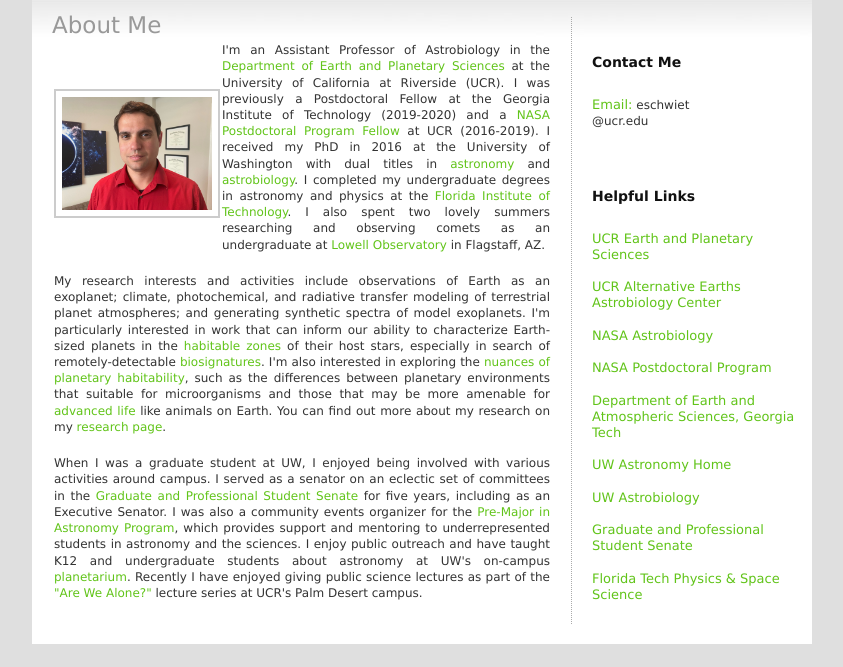
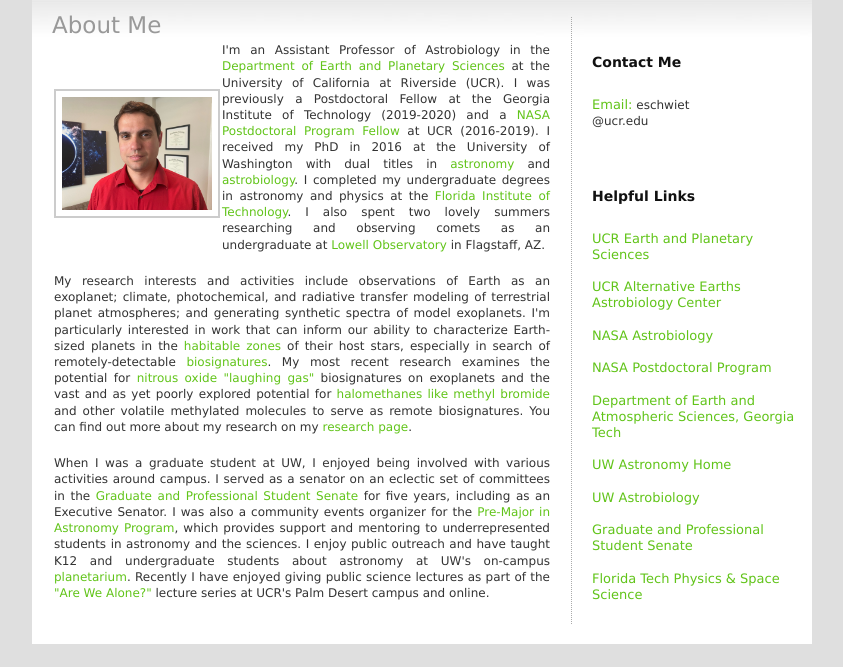
Before and after one commit to eschwiet/eschwiet.github.io, a plain HTML site: page index.html in a window 1280 px wide. Shown: the part 133-800 px from the top of the page, without its empty margins (218-1061 px from the left). Drawn offline with Linux system fonts and the light colour scheme.

Commit message:
small update to homepage

```diff
--- a/index.html
+++ b/index.html
@@ -70,12 +70,10 @@
   <a href="http://en.wikipedia.org/wiki/Habitable_zone" target="new">habitable zones</a>
    of their host stars, especially in search of remotely-detectable
    <a href="http://en.wikipedia.org/wiki/Biosignatures#In_astrobiology" target="new">
-   biosignatures</a>. I'm also interested in exploring the
-   <a href="https://aasnova.org/2019/12/31/selections-from-2019-habitable-zone-narrows-for-complex-life/" target="new">
-   nuances of planetary habitability</a>, such as the differences between planetary
-   environments that suitable for microorganisms and those that may be more amenable for
-    <a href="https://news.ucr.edu/articles/2019/06/10/new-study-dramatically-narrows-search-advanced-life-universe" target="new">
-advanced life</a> like animals on Earth. You can find out more about my research on my
+   biosignatures</a>.  My most recent research examines the potential for <a href="https://iopscience.iop.org/article/10.3847/1538-4357/ac8cfb" target="new">
+  nitrous oxide "laughing gas"</a> biosignatures on exoplanets and the vast and as yet poorly explored potential for
+  <a href="https://iopscience.iop.org/article/10.3847/1538-4357/ac8799" target="new">halomethanes like methyl bromide </a>
+  and other volatile methylated molecules to serve as remote biosignatures. You can find out more about my research on my
    <a href="research.html">research page</a>.
    </br /><br />
 
@@ -98,7 +96,7 @@ advanced life</a> like animals on Earth. You can find out more about my research
     <a href="http://depts.washington.edu/astron/outreach/uw-planetarium/" target="new">
     planetarium</a>. Recently I have enjoyed giving public science lectures as part of the
     <a href="https://palmdesert.ucr.edu/are-we-alone-lecture-series" target="new">
-    "Are We Alone?"</a> lecture series at UCR's Palm Desert campus.
+    "Are We Alone?"</a> lecture series at UCR's Palm Desert campus and online.
      </br /><br />
 
 </td>
```
